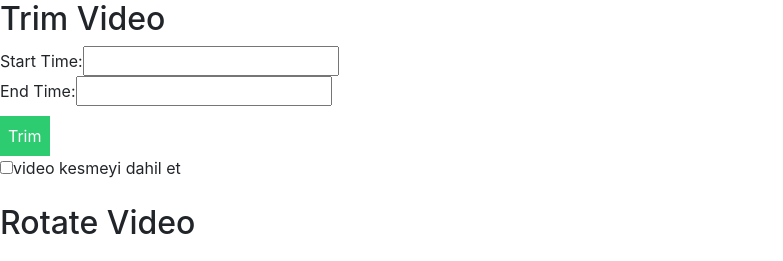
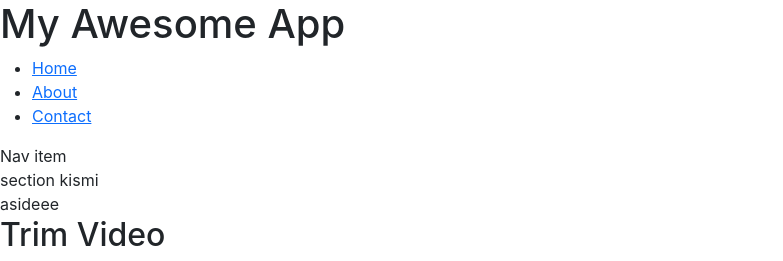
Before and after one commit to yusuf01655/videovestorypostlama, a React (Create React App) app in the folder reactt/client/: page /edit/1/bulaniklastir in a window 1280 px wide. Shown: the top 261 px of the page, without its empty margins (0-783 px from the left). Built offline with nearby package versions, Linux system fonts and the light colour scheme.

Commit message:
Template componentleri eklendi

```diff
--- a/reactt/client/src/App.js
+++ b/reactt/client/src/App.js
@@ -8,6 +8,7 @@ import anasayfa from './sayfalar/anasayfa';
 import Kaydol2 from './sayfalar/Kaydol2';
 import girisyap from './sayfalar/girisyap';
 import {BrowserRouter, Route} from 'react-router-dom'
+
 
 const App = () => {
   const [medias,setMedias] = useState([])
@@ -26,6 +27,9 @@ const App = () => {
   }
   return (
   <>
+
+
+
   <p class="center large">This paragraph refers to two classes.</p>
     <div className="row">
 
--- a/reactt/client/src/Appp.js
+++ b/reactt/client/src/Appp.js
@@ -21,6 +21,7 @@ import YenidenOlceklendirPage from './sayfalar/YenidenOlceklendirPage';
 import KirpPage from './sayfalar/KirpPage';
 import ParlaklikVeKontrastPage from './sayfalar/ParlaklikVeKontrastPage';
 import Bulaniklastir from './sayfalar/Bulaniklastir';
+import Layout from './components/Template/Layout';
 const Appp = () => {
 
 
--- /dev/null
+++ b/reactt/client/src/components/Template/Aside.js
@@ -0,0 +1,13 @@
+// Aside.js
+import React from 'react';
+//import styles from './Aside.css';
+
+const Aside = () => {
+  return (
+    <aside >
+      asideee
+    </aside>
+  );
+};
+
+export default Aside;
--- /dev/null
+++ b/reactt/client/src/components/Template/Footer.js
@@ -0,0 +1,13 @@
+import React from 'react';
+
+const Footer = () => {
+  const year = new Date().getFullYear(); // Get current year dynamically
+
+  return (
+    <footer className="app-footer">  {/* Add a CSS class for styling */}
+      <p>&copy; {year} My Awesome App. All Rights Reserved.</p>
+    </footer>
+  );
+};
+
+export default Footer;
--- /dev/null
+++ b/reactt/client/src/components/Template/Header.js
@@ -0,0 +1,20 @@
+import React from 'react';
+//import logo from './logo.png'; // Assuming you have a logo image
+
+const Header = () => {
+  return (
+    <header className="app-header">  {/* Add a CSS class for styling */}
+      {/* <img src={logo} alt="Your Application Logo" className="logo" /> */}
+      <h1>My Awesome App</h1>
+      <nav>
+        <ul>
+          <li><a href="/">Home</a></li>
+          <li><a href="/about">About</a></li>
+          <li><a href="/contact">Contact</a></li>
+        </ul>
+      </nav>
+    </header>
+  );
+};
+
+export default Header;
--- /dev/null
+++ b/reactt/client/src/components/Template/Layout.js
@@ -0,0 +1,25 @@
+import React from 'react';
+import Header from './Header';
+import Nav from './Nav';
+import Section from './Section';
+//import Article from './Article';
+import Aside from './Aside';
+import Footer from './Footer';
+import EditVideoWithStickerPage from '../../sayfalar/EditVideoWithStickerPage';
+
+const Layout = ({ children }) => {
+  return (
+    <div className="app-layout">  {/* Add a CSS class for styling */}
+      <Header />
+      <Nav />
+      <Section />
+     {/*  <Article /> */}
+      <Aside />
+
+      <main>{children}</main>
+      <Footer />
+    </div>
+  );
+};
+
+export default Layout;
--- /dev/null
+++ b/reactt/client/src/components/Template/Nav.js
@@ -0,0 +1,12 @@
+import React from 'react';
+//import { useRouter } from 'next/router';
+//import propTypes from 'prop-types';
+
+const NavItem = () => {
+
+  return (<>Nav item</>);
+};
+
+
+
+export default NavItem;
--- /dev/null
+++ b/reactt/client/src/components/Template/Section.js
@@ -0,0 +1,13 @@
+// App.js
+import React from 'react';
+import Section from './Section';
+
+const App = () => {
+  return (
+    <div>
+      section kismi
+    </div>
+  );
+};
+
+export default App;
--- a/reactt/client/src/components/VideoEditPage.js
+++ b/reactt/client/src/components/VideoEditPage.js
@@ -10,6 +10,11 @@ import YenidenOlceklendirPage from '../sayfalar/YenidenOlceklendirPage';
 import KirpPage from '../sayfalar/KirpPage';
 import ParlaklikVeKontrastPage from '../sayfalar/ParlaklikVeKontrastPage';
 import Bulaniklastir from '../sayfalar/Bulaniklastir';
+import Header from "./Template/Header";
+import Nav from "./Template/Nav";
+import Section from "./Template/Section";
+import Aside from "./Template/Aside";
+import Footer from "./Template/Footer";
 const VideoEditPage = ({ match }) => {
     const { mediaId } = match.params;
      const [scaleVideo, setScaleVideo] = useState(false);
@@ -22,6 +27,14 @@ const VideoEditPage = ({ match }) => {
   return (
 
     <div>
+      <Header />
+      <Nav />
+      <Section />
+
+      <Aside />
+
+
+
       <TrimVideoPage /> <br />
       <RotateVideoPage />
       <EditVideoWithStickerPage />
@@ -72,6 +85,7 @@ const VideoEditPage = ({ match }) => {
         </li>
         {/* Add more links for other editing actions */}
       </ul>
+      <Footer />
     </div>
   );
 };
```
Also changed, not shown: reactt/client/src/components/Template/Detail.js (added, +18 -0 lines), reactt/client/src/components/Template/Sidebar.js (added, +28 -0 lines), reactt/client/src/components/Template/Summary.js (added, +15 -0 lines).
